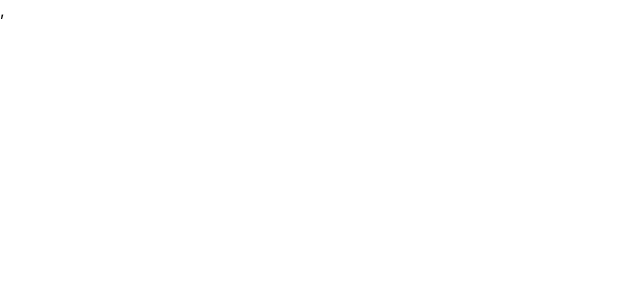
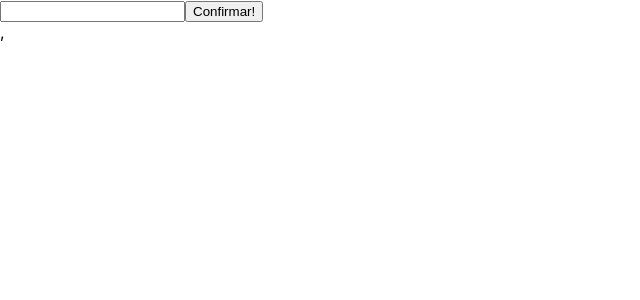
Before and after one commit to GustavoLLorenz/CodeFabrik, a React (Create React App) app in the folder frontend/fabrikbank/: page /adicionarsaldo in a window 1280 px wide. Shown: the top 300 px of the page, without its empty margins (0-640 px from the left). Built offline with nearby package versions, Linux system fonts and the light colour scheme.

Commit message:
adiciona o usuario adicionar saldo pelo front

```diff
--- a/frontend/fabrikbank/src/App.js
+++ b/frontend/fabrikbank/src/App.js
@@ -4,8 +4,8 @@ import  { BrowserRouter, Route, Switch } from 'react-router-dom'
 import Login from './pages/Login';
 import CreateAccount from './pages/CreateAccount';
 import Home from './pages/Home';
-import { Redirect } from 'react-router-dom'
 import {connect} from 'react-redux'
+import AddMoney from './pages/AddMoney';
 
 function App(props) {
  const {logado} = props
@@ -15,6 +15,8 @@ function App(props) {
     <Switch>
        <Route exact path="/createaccount" component={CreateAccount}/>
        <Route exact path="/home" component={Home}/>
+       <Route exact path="/adicionarsaldo" component={AddMoney}/>
+
        <Route exact path="/" component={Login}/>
 
        </Switch>
--- /dev/null
+++ b/frontend/fabrikbank/src/pages/AddMoney.js
@@ -0,0 +1,38 @@
+import React from "react";
+import useForm from "../hooks/useForm";
+import axios from "axios";
+import {connect} from 'react-redux'
+
+
+function AddMoney(props){
+  const form = useForm()
+const {user, dispatch} = props;
+
+const addMoney = async () => {
+  console.log(user.wallet.id)
+  props.history.push("/home")
+try {
+  axios.post(`http://localhost:3000/wallet/createTransaction/${user.wallet.id}`, {
+    tipo: "entrada",
+    valor_transacao: form.form.valor_transacao
+  }).then(function (response){
+    console.log('response', response.data)
+  })
+} catch (error) {
+
+}
+}
+
+return (
+  <div>
+    <input name='valor_transacao' onChange={(event) => form.handleChange(event)}/>
+    <button onClick={addMoney}>Confirmar!</button>
+  </div>
+)
+}
+const mapStateToProps = (state) => ({
+  user: state.user,
+  logado: state.logado
+})
+
+export default connect(mapStateToProps)(AddMoney);
--- a/frontend/fabrikbank/src/pages/Home.js
+++ b/frontend/fabrikbank/src/pages/Home.js
@@ -22,6 +22,7 @@ function Home(props) {
       <button onClick={logout}>Sair</button>
       <body>
         {user.wallet !== undefined ? <div>R$ {user.wallet.saldo} </div> : <div>carregando...</div>}
+        <Link to="/adicionarsaldo">Adicionar saldo</Link>
       </body>
       </> :
       <div>
```
